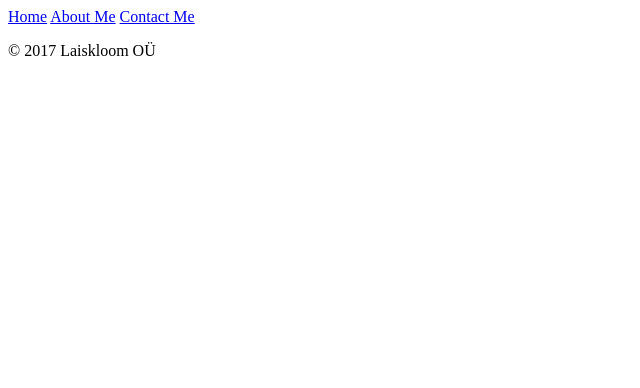
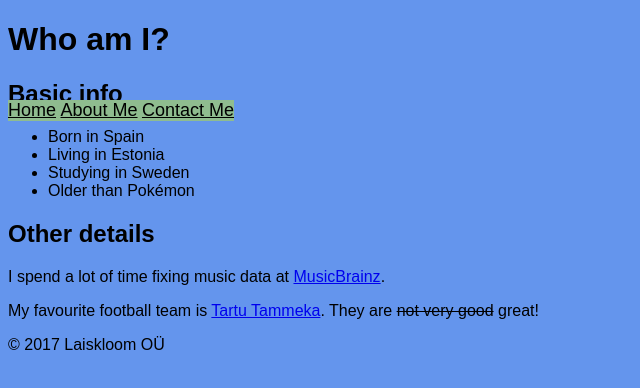
Before and after one commit to reosarevok/reosarevok.github.io, a plain HTML site: page about.html in a window 1280 px wide. Shown: the whole page, without its empty margins (0-640 px from the left). Drawn offline with Linux system fonts and the light colour scheme.

Commit message:
Some extra content and styling

```diff
--- a/about.html
+++ b/about.html
@@ -2,7 +2,7 @@
 <html lang="en">
 <head>
     <meta charset="UTF-8">
-    <link href="style.css" type="text/css">
+    <link rel="stylesheet" href="style.css" type="text/css">
     <title>Who Am I?</title>
 </head>
 <body>
@@ -13,6 +13,19 @@
         <a href="contact.html">Contact Me</a>
     </nav>
 </header>
+<main>
+    <h1>Who am I?</h1>
+    <h2>Basic info</h2>
+    <ul>
+        <li>Born in Spain</li>
+        <li>Living in Estonia</li>
+        <li>Studying in Sweden</li>
+        <li>Older than Pokémon</li>
+    </ul>
+    <h2>Other details</h2>
+    <p>I spend a lot of time fixing music data at <a href="https://musicbrainz.org/">MusicBrainz</a>.</p>
+    <p>My favourite football team is <a href="https://en.wikipedia.org/wiki/Tartu_JK_Tammeka">Tartu Tammeka</a>. They are <s>not very good</s> great!</p>
+</main>
 <footer>
     <p>© 2017 Laiskloom OÜ</p>
 </footer>
--- a/style.css
+++ b/style.css
@@ -1,5 +1,8 @@
 body {
     background-color: cornflowerblue;
+    font-family: "Droid Sans", sans-serif;
+    color: black;
+    width: 900px;
 }
 
 nav {
@@ -11,4 +14,5 @@ nav {
 nav a {
     color: black;
     display: inline-block;
+    font-size: large;
 }
```
Also changed, not shown: contact.html (+1 -1 lines), index.html (+5 -1 lines).
